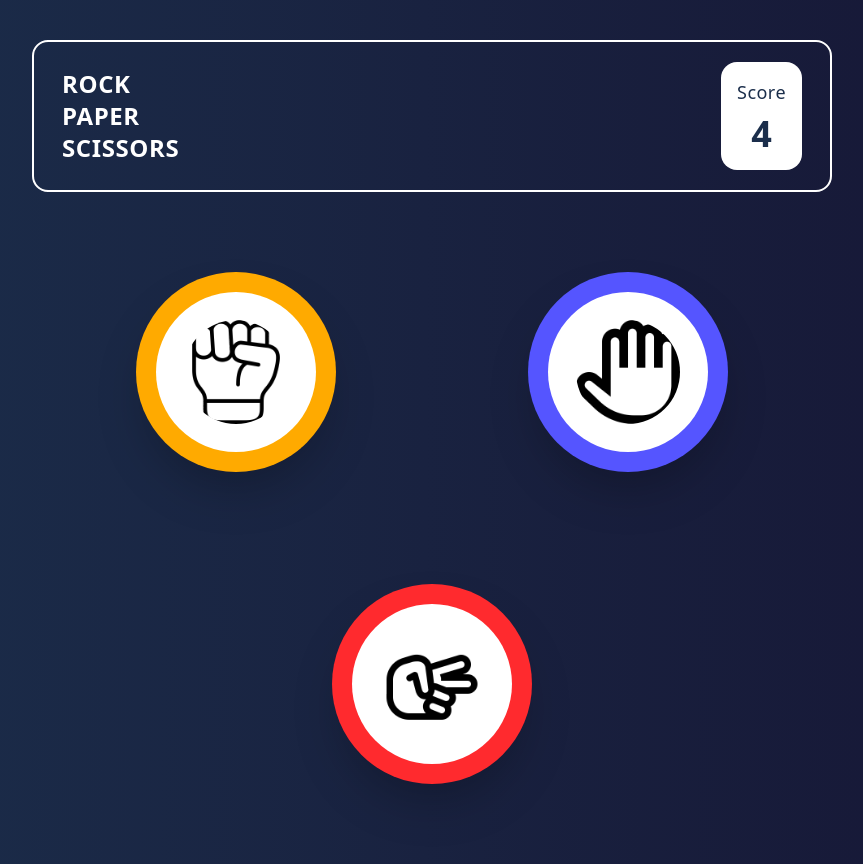
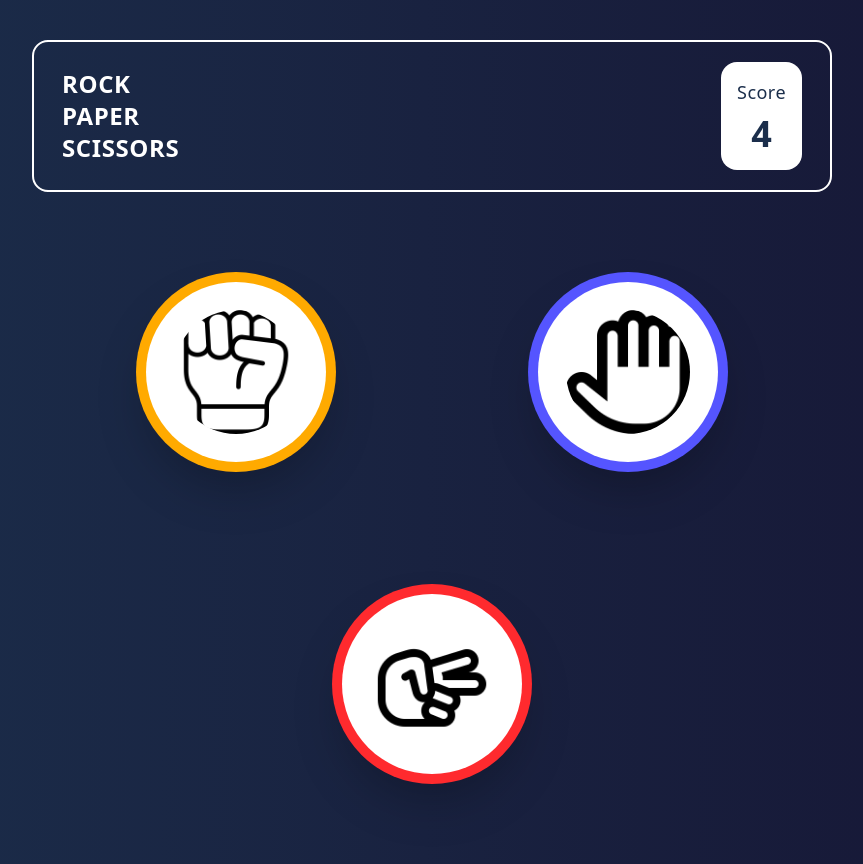
Before and after one commit to manassehgitau/rock-paper-scissors, a plain HTML site: page index.html in a window 1280 px wide. Shown: the whole page, without its empty margins (208-1071 px from the left). Drawn offline with nearby package versions, Linux system fonts and the light colour scheme.

Commit message:
UI: update R-P-S icons (font awesome)

```diff
--- a/index.html
+++ b/index.html
@@ -5,7 +5,8 @@
   <meta charset="UTF-8">
   <meta name="viewport" content="width=device-width, initial-scale=1.0">
   <title>R-P-S Game</title>
-
+  <link rel="stylesheet" href="https://cdnjs.cloudflare.com/ajax/libs/font-awesome/6.7.2/css/all.min.css" integrity="sha512-Evv84Mr4kqVGRNSgIGL/F/aIDqQb7xQ2vcrdIwxfjThSH8CSR7PBEakCr51Ck+w+/U6swU2Im1vVX0SVk9ABhg==" crossorigin="anonymous" referrerpolicy="no-referrer" />
+  <link rel="stylesheet" href="assets/css/style.css">
 </head>
 
 <body class="bg-gradient-to-l from-[#161635] to-[#1b2e4b]">
@@ -24,17 +25,23 @@
     <div class="playing-cards-container w-200 flex flex-wrap justify-center items-center gap-28 my-20">
       <div class="card-item pr-10">
         <div class="icon-color-container bg-[#ffaa00] rounded-full w-50 h-50 flex justify-center items-center shadow-2xl">
-          <img src="./assets/icons/fist.png" alt="A icon of the game icons" class="icons w-40 h-40 bg-[#fff] rounded-full p-7 object-fill">
+          <button class="icon-button">
+            <img src="./assets/icons/fist.png" alt="A icon of the game icons" class="icons w-45 h-45 bg-[#fff] rounded-full p-7 object-fill">
+          </button>
         </div>
       </div>
       <div class="card-item pl-10">
         <div class="icon-color-container bg-[#5555ff] rounded-full w-50 h-50 flex justify-center items-center shadow-2xl">
-          <img src="./assets/icons/hand-paper.png" alt="A icon of the game icons" class="icons w-40 h-40 bg-[#fff] rounded-full p-7 object-contain">
+          <button class="icon-button">
+            <img src="./assets/icons/hand-paper.png" alt="A icon of the game icons" class="icons w-45 h-45 bg-[#fff] rounded-full p-7 object-contain">
+          </button>
         </div>
       </div>
       <div class="card-item ">
         <div class="icon-color-container bg-[#ff2a2e] rounded-full w-50 h-50 flex justify-center items-center shadow-2xl">
-          <img src="./assets/icons/scissors.png" alt="A icon of the game icons" class="icons w-40 h-40 bg-[#fff] rounded-full p-7 object-fill">
+          <button class="icon-button">
+            <img src="./assets/icons/scissors.png" alt="A icon of the game icons" class="icons w-45 h-45 bg-[#fff] rounded-full p-7 object-fill">
+          </button>
         </div>
       </div>
     </div>
```
